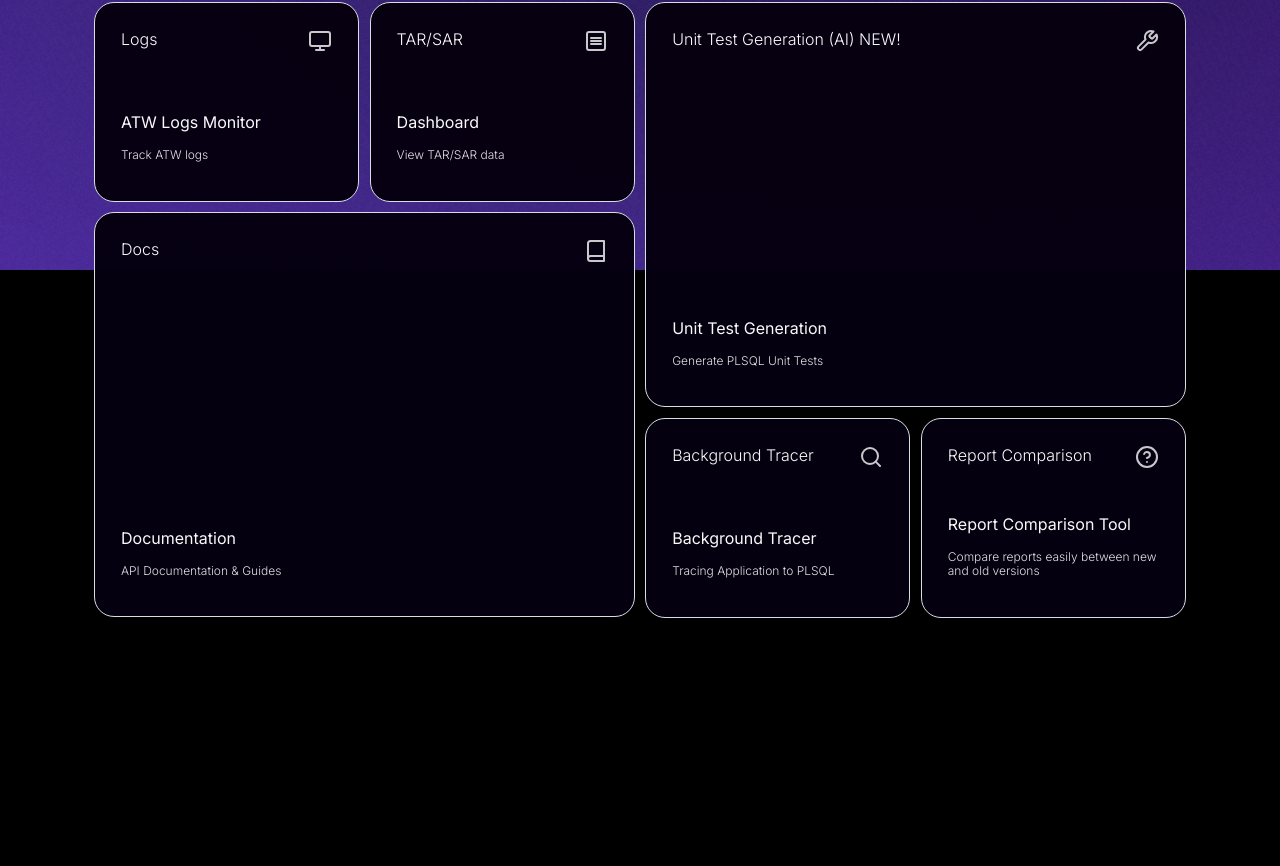
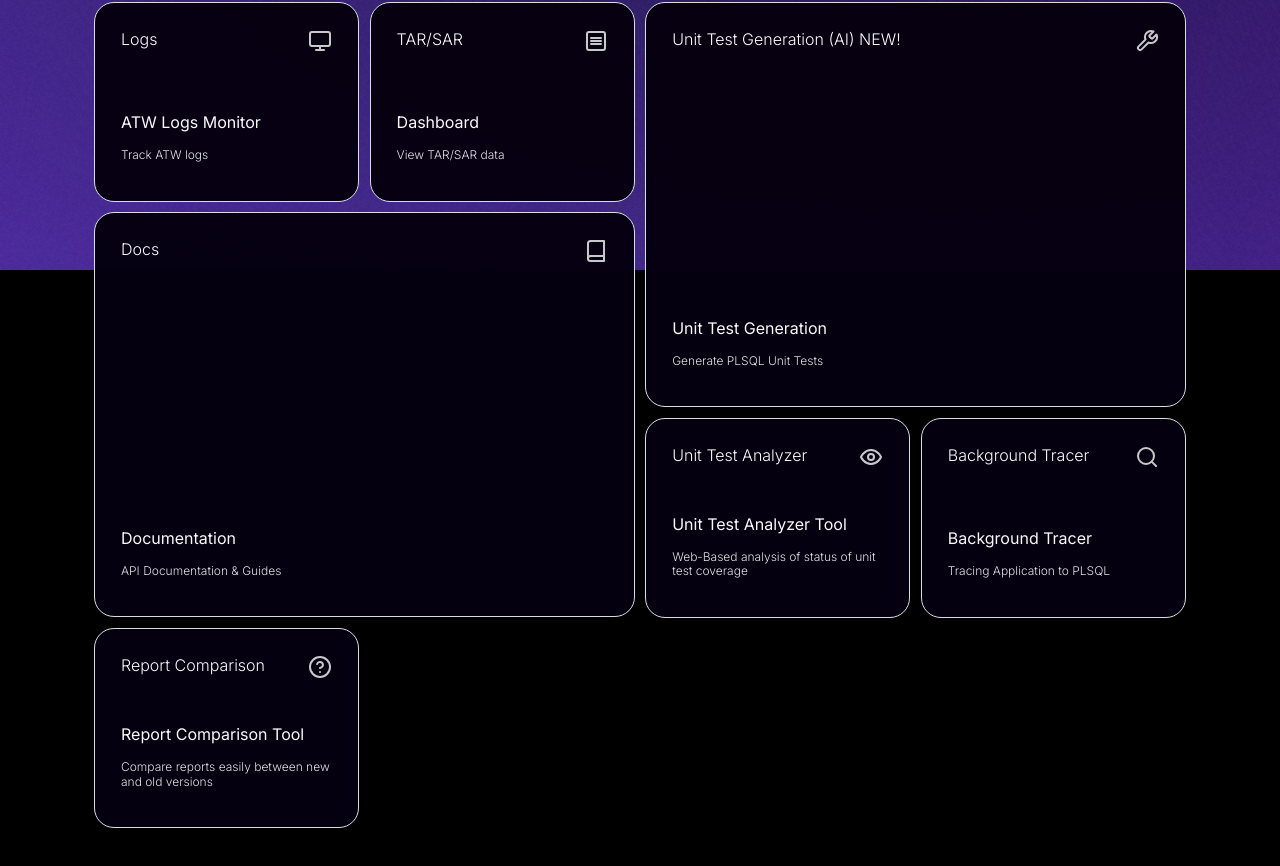
Before and after one commit to BasuruK/Finance.ai, a Next.js app: page / in a window 1280 px wide. Shown: the part 530-1396 px from the top of the page. Before the commit the page ends 1259 px from the top, so only its background shows below. Built offline with nearby package versions, Linux system fonts and the light colour scheme.

Commit message:
feat: add Unit Test Analyzer Tool card to MagicBento component

```diff
--- a/src/Components/MagicBento/MagicBento.jsx
+++ b/src/Components/MagicBento/MagicBento.jsx
@@ -73,6 +73,19 @@ const cardData = [
   },
   {
     color: '#060010',
+    title: 'Unit Test Analyzer Tool',
+    description: 'Web-Based analysis of status of unit test coverage',
+    label: 'Unit Test Analyzer',
+    external: false,
+    icon: (
+      <svg xmlns="http://www.w3.org/2000/svg" width="24" height="24" viewBox="0 0 24 24" fill="none" stroke="currentColor" strokeWidth="2" strokeLinecap="round" strokeLinejoin="round">
+        <path d="M2 12s3-7 10-7 10 7 10 7-3 7-10 7-10-7-10-7Z"/>
+        <circle cx="12" cy="12" r="3"/>
+      </svg>
+    ),
+  },
+  {
+    color: '#060010',
     title: 'Background Tracer',
     description: 'Tracing Application to PLSQL',
     label: 'Background Tracer',
@@ -109,8 +122,8 @@ const isUnitTestCard = (card) => {
   const label = (card.label || '').toLowerCase();
   const href = (card.href || '').toLowerCase();
   return (
-    title.includes('unit test') ||
-    label.includes('unit test') ||
+    title.includes('unit test generation') ||
+    label.includes('unit test generation') ||
     href === '/unit-tests'
   );
 };
```
